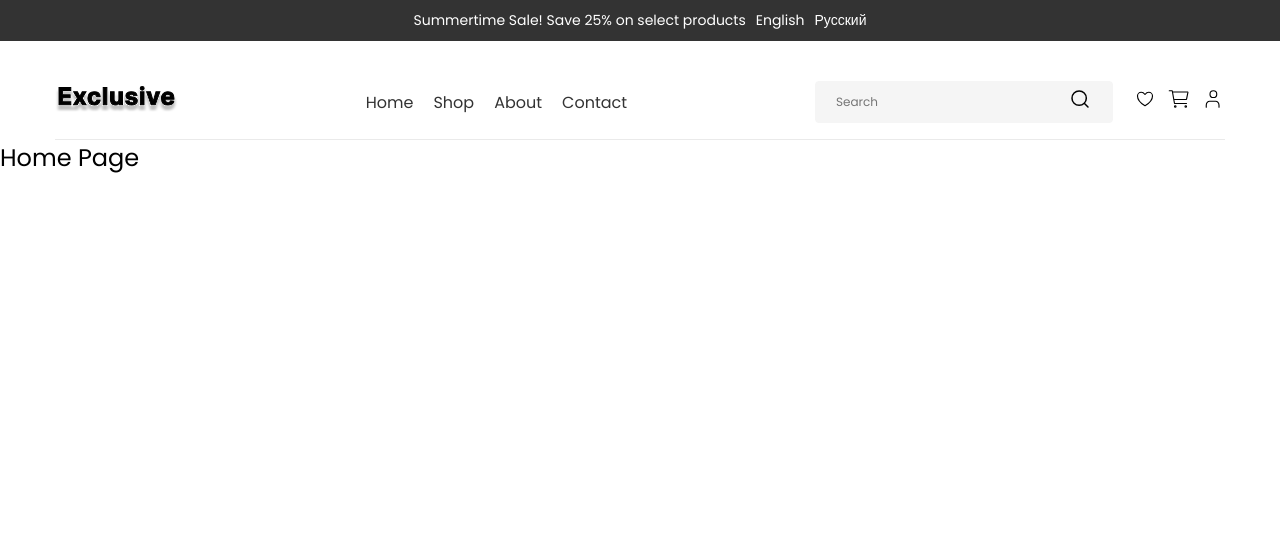
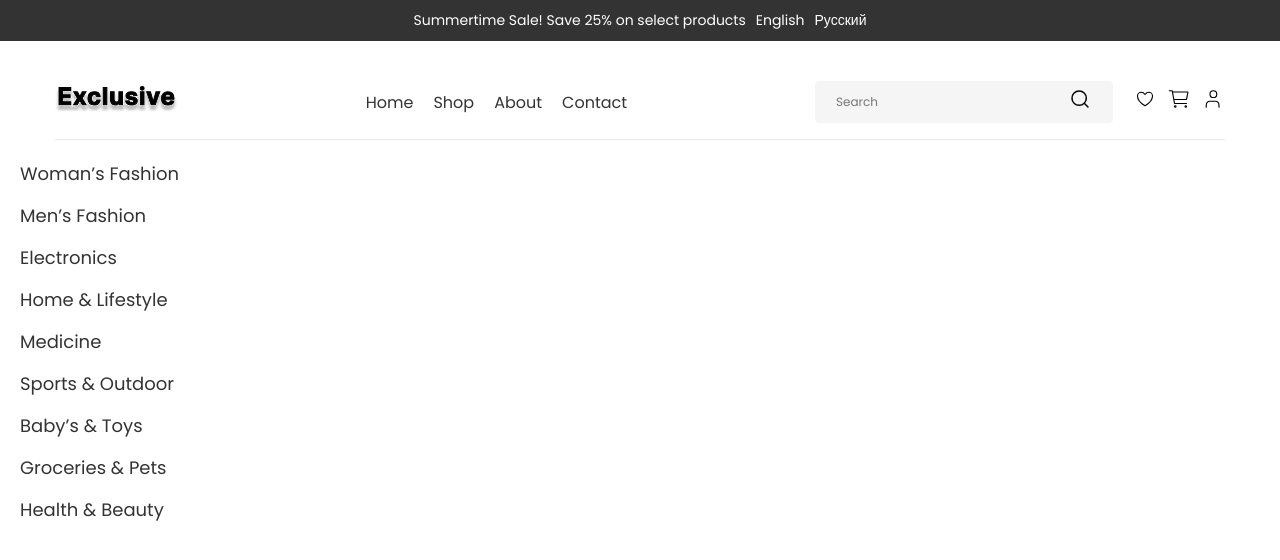
Before and after one commit to AnatoliyKlimov/Maxima-practice-4, a React (Vite) app: page / in a window 1280 px wide. Shown: the top 560 px of the page. Built offline with nearby package versions, Linux system fonts and the light colour scheme.

Commit message:
feat: add sidebar component

```diff
--- a/src/App.jsx
+++ b/src/App.jsx
@@ -11,6 +11,7 @@ import AboutPage from './pages/AboutPage';
 import ContactPage from './pages/ContactPage';
 import LoginPage from './pages/LoginPage';
 import LoginFormPage from './pages/LoginFormPage';
+import AccountSidebar from './components/AccountSidebar';
 
 function App() {
     return (
@@ -25,6 +26,11 @@ function App() {
                     <Route path="/contact" element={<ContactPage />} />
                     <Route path="/login" element={<LoginPage />} />
                     <Route path="/login-form" element={<LoginFormPage />} />
+                    <Route path="/account" element={<AccountSidebar />} />
+                    <Route path="/order" element={<AccountSidebar />} />
+                    <Route path="/cancellations" element={<AccountSidebar />} />
+                    <Route path="/reviews" element={<AccountSidebar />} />
+                    <Route path="/logout" element={<AccountSidebar />} />
                 </Routes>
             </div>
         </Router>
--- /dev/null
+++ b/src/components/AccountSidebar.css
@@ -0,0 +1,20 @@
+.account-sidebar {
+    background-color: #fff;
+    padding: 20px;
+    width: 250px;
+    display: flex;
+    flex-direction: column;
+}
+
+.account-option {
+    text-decoration: none;
+    color: #333;
+    font-size: 18px;
+    margin-bottom: 15px;
+    display: flex;
+    align-items: center;
+}
+
+.account-option:hover {
+    color: #de504a; /* Цвет при наведении */
+}
--- /dev/null
+++ b/src/components/AccountSidebar.jsx
@@ -0,0 +1,24 @@
+// src/components/AccountSidebar.jsx
+import React from 'react';
+import { Link } from 'react-router-dom';
+import './AccountSidebar.css';
+
+const AccountSidebar = () => {
+    return (
+        <>
+        <aside className="account-sidebar">
+            <Link to="/womanFashion" className="account-option">Woman’s Fashion</Link>
+            <Link to="/menFashion" className="account-option">Men’s Fashion</Link>
+            <Link to="/electronics" className="account-option">Electronics</Link>
+            <Link to="/homeLifestyle" className="account-option">Home & Lifestyle</Link>
+            <Link to="/medicine" className="account-option">Medicine</Link>
+            <Link to="/sportsOutdoor" className="account-option">Sports & Outdoor</Link>
+            <Link to="/babyToys" className="account-option">Baby’s & Toys</Link>
+            <Link to="/groceriesPets" className="account-option">Groceries & Pets</Link>
+            <Link to="/healthBeauty" className="account-option">Health & Beauty</Link>
+        </aside>
+        </>
+    );
+};
+
+export default AccountSidebar;
--- a/src/components/Header.css
+++ b/src/components/Header.css
@@ -132,8 +132,6 @@
 
 .header-profile button.authenticated {
     background-color: red;
-    fill: #cccccc;
-    stroke: #dddddd;
     border-radius: 50%;
     padding: 9px 10px 5px;
 }
@@ -169,5 +167,5 @@
 
 .user-menu a:hover,
 .user-menu button:hover {
-    color: red;
+    color: black;
 }
--- a/src/components/Header.jsx
+++ b/src/components/Header.jsx
@@ -7,7 +7,7 @@ import { logoutUser } from '../store/authSlice';
 import './Header.css';
 import bellIcon from '../assets/bell_icon.svg';
 import cartIcon from '../assets/cart_icon.svg';
-import profileIcon from '../assets/profile_icon.svg';
+import userIcon from '../assets/user.svg';
 import searchIcon from '../assets/search_icon.svg';
 import logo from '../assets/logo.svg';
 
@@ -68,7 +68,6 @@ const Header = () => {
                         </button>
                     </div>
 
-
                     <div className="header-icons">
                         <button>
                             <img src={bellIcon} alt="Notifications" />
@@ -81,7 +80,7 @@ const Header = () => {
                                 className={isAuthenticated ? 'authenticated' : ''}
                                 onClick={toggleUserDropdown}
                             >
-                                <img src={profileIcon} alt="Profile" />
+                                <img src={userIcon} alt="Profile" className="user-icon" />
                             </button>
                             {userDropdown && isAuthenticated && (
                                 <div className="user-menu">
--- a/src/pages/HomePage.jsx
+++ b/src/pages/HomePage.jsx
@@ -1,7 +1,13 @@
+// src/pages/HomePage.jsx
 import React from 'react';
+import AccountSidebar from '../components/AccountSidebar';
 
 const HomePage = () => {
-    return <h2>Home Page</h2>;
-}
+    return (
+        <div className="home-page">
+            <AccountSidebar />
+        </div>
+    );
+};
 
 export default HomePage;
```
Also changed, not shown: src/assets/user.svg.
